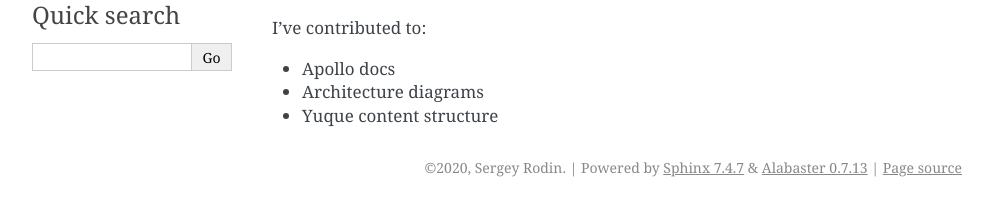
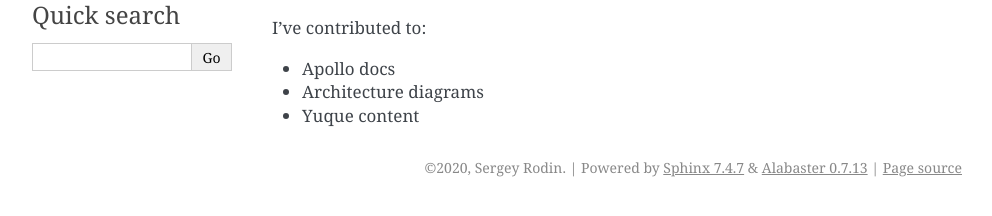
Before and after one commit to RodinGolodin/glossary-docs, a Sphinx documentation site: the page built from docs/about-me.rst, in a window 1280 px wide. Shown: the part 128-344 px from the top of the page, without its empty margins (148-1140 px from the left). Built offline with Sphinx 7.4.7, drawn with Linux system fonts in a browser that asks for light colours.

Commit message:
Initial commit

```diff
--- a/docs/about-me.rst
+++ b/docs/about-me.rst
@@ -7,4 +7,4 @@ I've contributed to:
 
 *   Apollo docs
 *   Architecture diagrams
-*   Yuque content structure
+*   Yuque content
```
